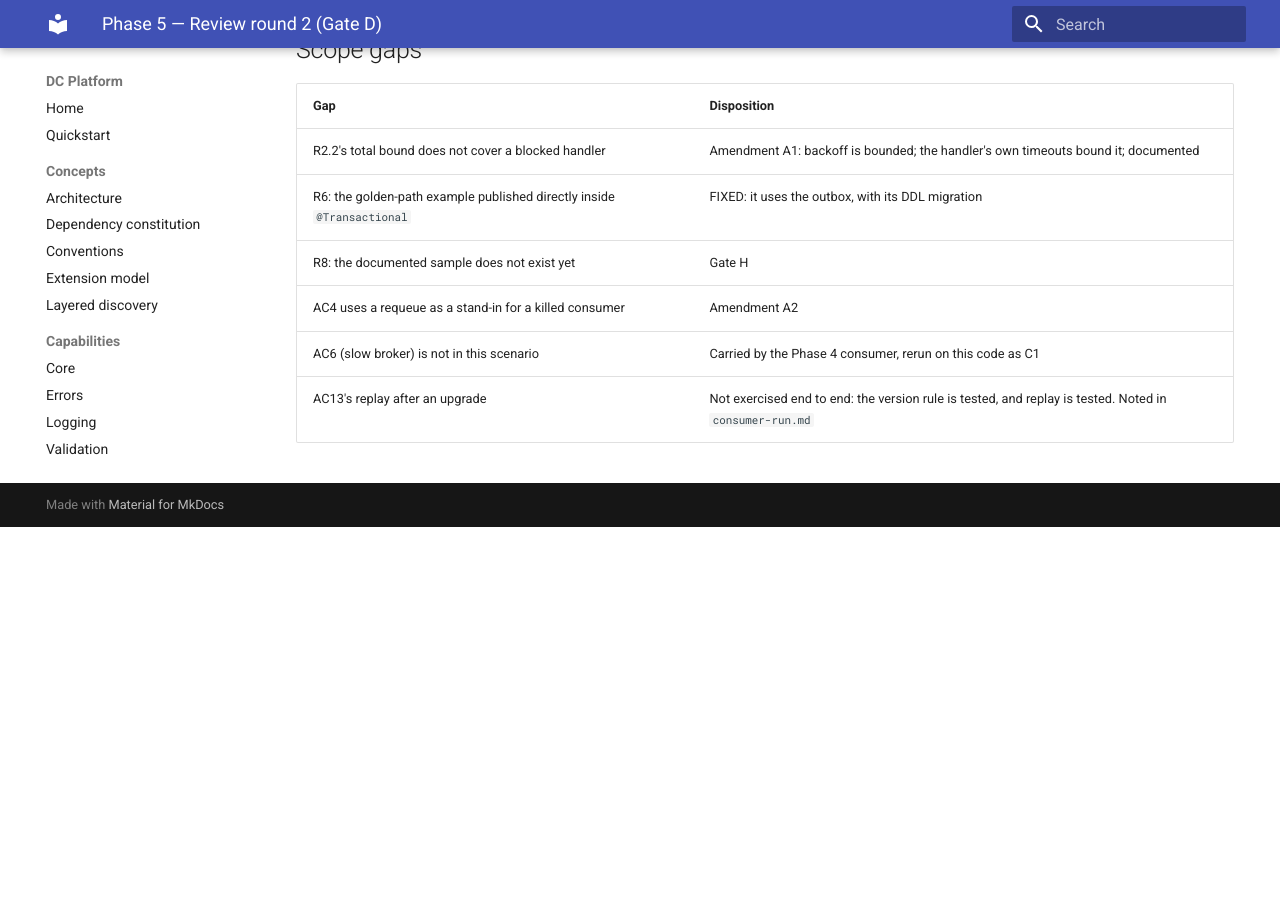
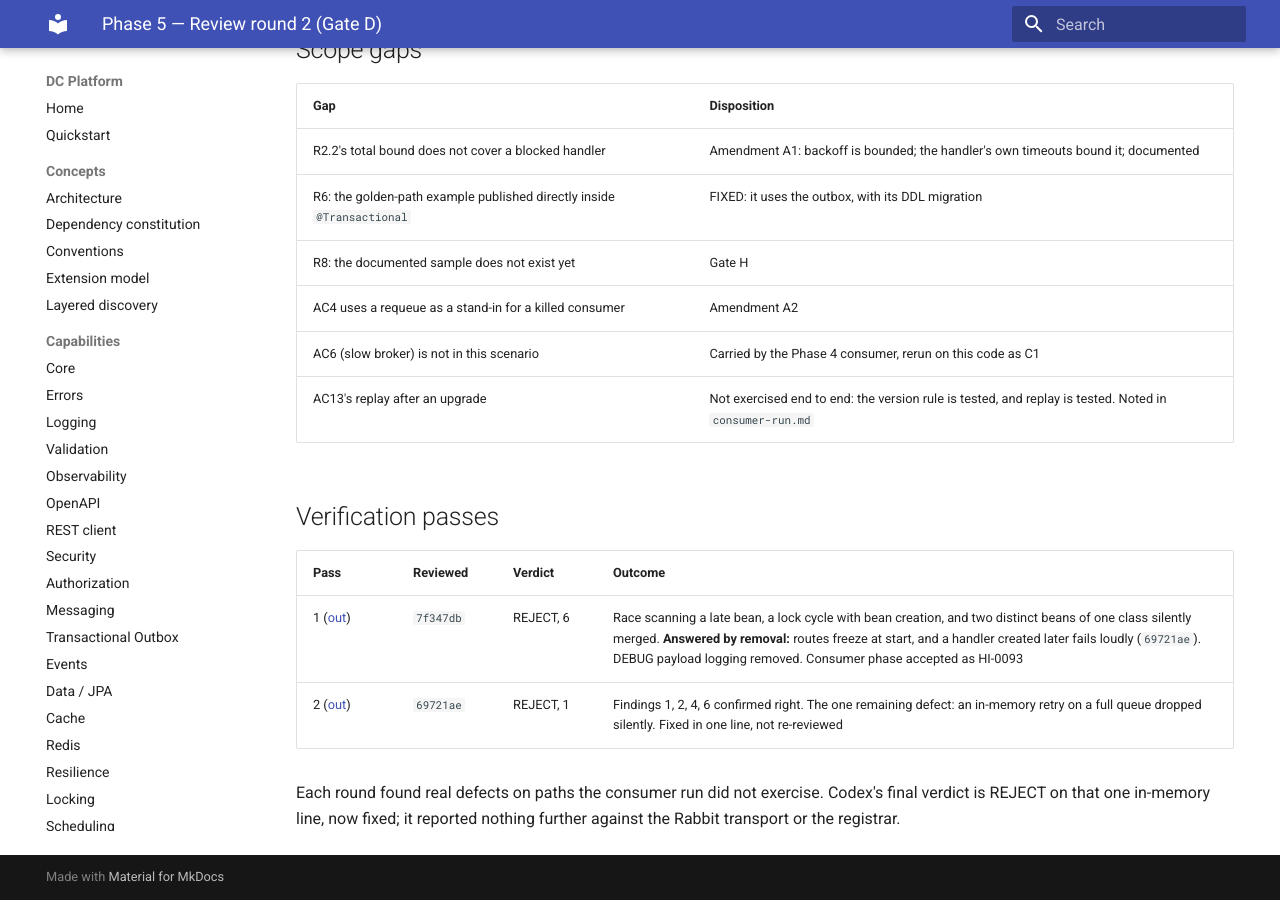
Before and after one commit to muhammadallee/dc-platform, an MkDocs documentation site: the page built from docs/production-readiness/phase-05-rabbitmq-messaging/review-round-2.md, in a window 1280 px wide and 900 px high, scrolled down 1529 px. Built offline with MkDocs 1.6.1 and Material for MkDocs 9.7.7, drawn with Linux system fonts in a browser that asks for light colours; before the commit the page ends 2056 px from its top, so only the background shows below that.

Commit message:
fix(messaging): an in-memory retry on a full queue says so
The last finding of verification pass 2: the retry path ignored a failed offer,
dropping the message silently and leaking its in-flight count.

[hardening phase-05 gate D]

Co-Authored-By: Claude Opus 5.5 <noreply@anthropic.com>
Claude-Session: https://claude.ai/code/session_0131grQ6pUwFCGZox6ekZHiA

```diff
--- a/docs/production-readiness/phase-05-rabbitmq-messaging/review-round-2.md
+++ b/docs/production-readiness/phase-05-rabbitmq-messaging/review-round-2.md
@@ -39,3 +39,12 @@
 | AC4 uses a requeue as a stand-in for a killed consumer | Amendment A2 |
 | AC6 (slow broker) is not in this scenario | Carried by the Phase 4 consumer, rerun on this code as C1 |
 | AC13's replay after an upgrade | Not exercised end to end: the version rule is tested, and replay is tested. Noted in `consumer-run.md` |
+
+## Verification passes
+
+| Pass | Reviewed | Verdict | Outcome |
+|---|---|---|---|
+| 1 ([out](codex/v1-verify.out.md)) | `7f347db` | REJECT, 6 | Race scanning a late bean, a lock cycle with bean creation, and two distinct beans of one class silently merged. **Answered by removal:** routes freeze at start, and a handler created later fails loudly (`69721ae`). DEBUG payload logging removed. Consumer phase accepted as HI-0093 |
+| 2 ([out](codex/v2-verify.out.md)) | `69721ae` | REJECT, 1 | Findings 1, 2, 4, 6 confirmed right. The one remaining defect: an in-memory retry on a full queue dropped silently. Fixed in one line, not re-reviewed |
+
+Each round found real defects on paths the consumer run did not exercise. Codex's final verdict is REJECT on that one in-memory line, now fixed; it reported nothing further against the Rabbit transport or the registrar.
```
Also changed, not shown: docs/production-readiness/issue-register.md (+1 -0 lines), docs/production-readiness/phase-05-rabbitmq-messaging/codex/v2-verify.out.md (added, +31 -0 lines), 1 other file.
